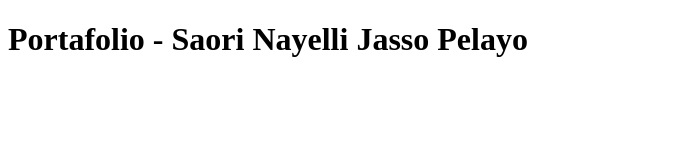
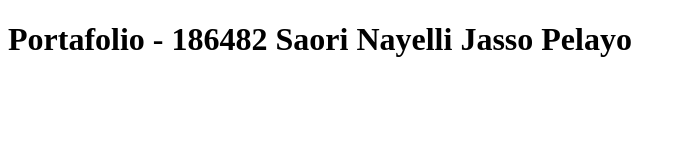
Before and after one commit to saori-jasso/saori-jasso.github.io, a plain HTML site: page index.html in a window 1280 px wide. Shown: the whole page, without its empty margins (0-686 px from the left). Drawn offline with Linux system fonts and the light colour scheme.

Commit message:
Update index.html

```diff
--- a/index.html
+++ b/index.html
@@ -9,6 +9,6 @@
     <meta name="Descripcion" content="Index">
   </head>
   <body>
-    <h1>Portafolio - Saori Nayelli Jasso Pelayo</h1>
+    <h1>Portafolio - 186482 Saori Nayelli Jasso Pelayo</h1>
   </body>
 </html>
```
